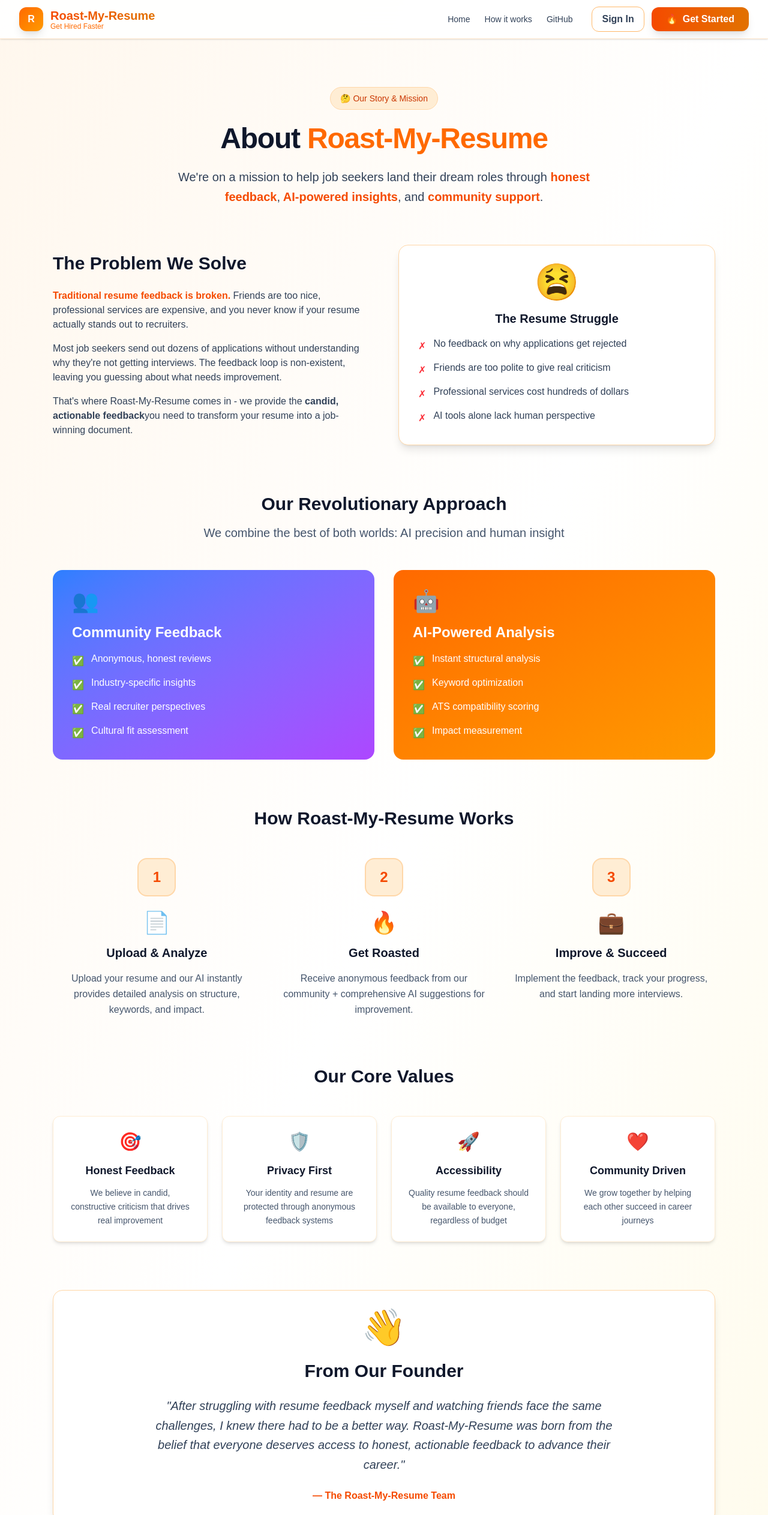
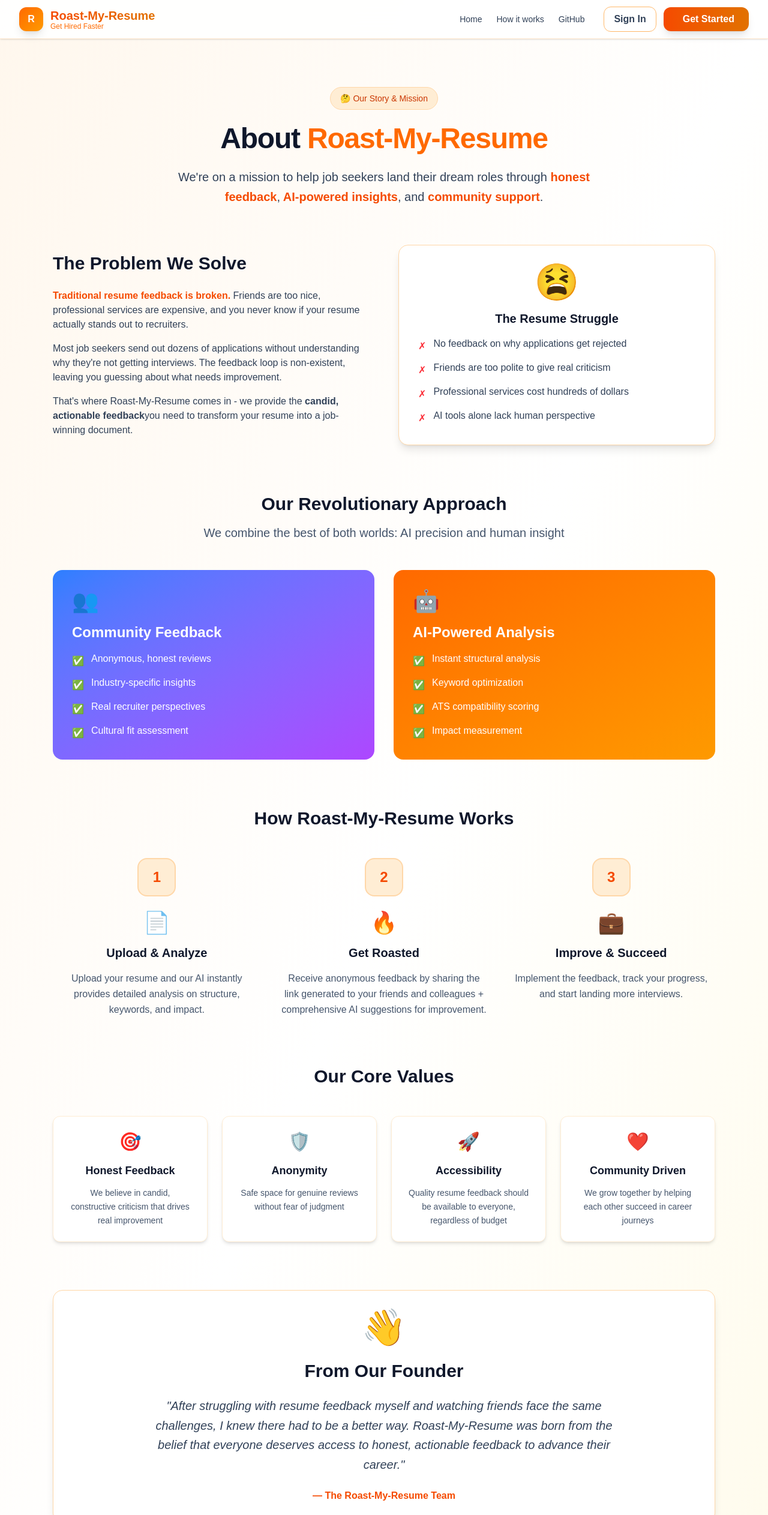
Before and after one commit to ProgrammerNesi/roast-my-resume, a Next.js app: page /about in a window 1280 px wide. Shown: the top 2525 px of the page at 60% size. Built offline with nearby package versions, Linux system fonts and the light colour scheme; no server answers.

Commit message:
ui fixes and improvements

```diff
--- a/app/about/page.jsx
+++ b/app/about/page.jsx
@@ -142,7 +142,7 @@
               {
                 step: "2",
                 title: "Get Roasted",
-                description: "Receive anonymous feedback from our community + comprehensive AI suggestions for improvement.",
+                description: "Receive anonymous feedback by sharing the link generated to your friends and colleagues + comprehensive AI suggestions for improvement.",
                 icon: "🔥"
               },
               {
@@ -177,8 +177,8 @@
               },
               {
                 icon: "🛡️",
-                title: "Privacy First",
-                description: "Your identity and resume are protected through anonymous feedback systems"
+                title: "Anonymity",
+                description: "Safe space for genuine reviews without fear of judgment"
               },
               {
                 icon: "🚀",
--- a/app/components/Navbar.jsx
+++ b/app/components/Navbar.jsx
@@ -102,7 +102,7 @@
                   href="/signup"
                   className="px-6 py-2 rounded-xl bg-gradient-to-r from-orange-600 to-amber-600 text-white font-semibold hover:from-orange-700 hover:to-amber-700 transition-all hover:scale-105 shadow-lg flex items-center gap-2"
                 >
-                  <span>🔥</span>
+                  <span></span>
                   Get Started
                 </Link>
               </div>
--- a/app/page.js
+++ b/app/page.js
@@ -29,13 +29,13 @@
               href="/signup"
               className="inline-flex items-center rounded-xl bg-orange-600 text-white px-8 py-4 text-lg font-semibold shadow-lg hover:bg-orange-700 transition-all duration-300 hover:scale-105 hover:shadow-xl"
             >
-              🚀 Start Your Resume Roast - It&apos;s Free
+               Start Your Resume Roast - It&apos;s Free
             </Link>
             <Link
               href="/about"
               className="inline-flex items-center rounded-xl border-2 border-orange-300 bg-white text-slate-900 px-8 py-4 text-lg font-medium hover:bg-orange-50 transition-all duration-300 hover:scale-105"
             >
-              🤔 How It Works
+               How It Works
             </Link>
           </div>
 
@@ -212,13 +212,13 @@
             href="/signup"
             className="inline-flex items-center rounded-xl bg-gradient-to-r from-orange-600 to-amber-600 text-white px-10 py-4 text-lg font-bold shadow-xl hover:from-orange-700 hover:to-amber-700 transition-all duration-300 hover:scale-105 hover:shadow-2xl"
           >
-            🚀 Start Your Free Resume Roast
+             Start Your Free Resume Roast
           </Link>
           <Link
             href="/signin"
             className="inline-flex items-center rounded-xl border-2 border-orange-400 bg-white text-slate-900 px-10 py-4 text-lg font-semibold hover:bg-orange-50 transition-all duration-300 hover:scale-105"
           >
-            🔥 Try Demo Version
+             Try Demo Version
           </Link>
         </div>
 
--- a/app/u/[username]/page.js
+++ b/app/u/[username]/page.js
@@ -112,7 +112,7 @@
                       <div className="flex flex-col items-center justify-center h-full bg-orange-50 rounded-2xl p-8 text-center">
                         <div className="text-4xl mb-4">📄</div>
                         <p className="text-lg font-semibold text-slate-800 mb-2">PDF Preview Not Available</p>
-                        <p className="text-slate-600 mb-4">Your browser doesn&apos;t support embedded PDFs.</p>
+                        <p className="text-slate-600 mb-4">Click Here to view the resume.</p>
                         <a
                           href={resumeUrl}
                           target="_blank"
```
